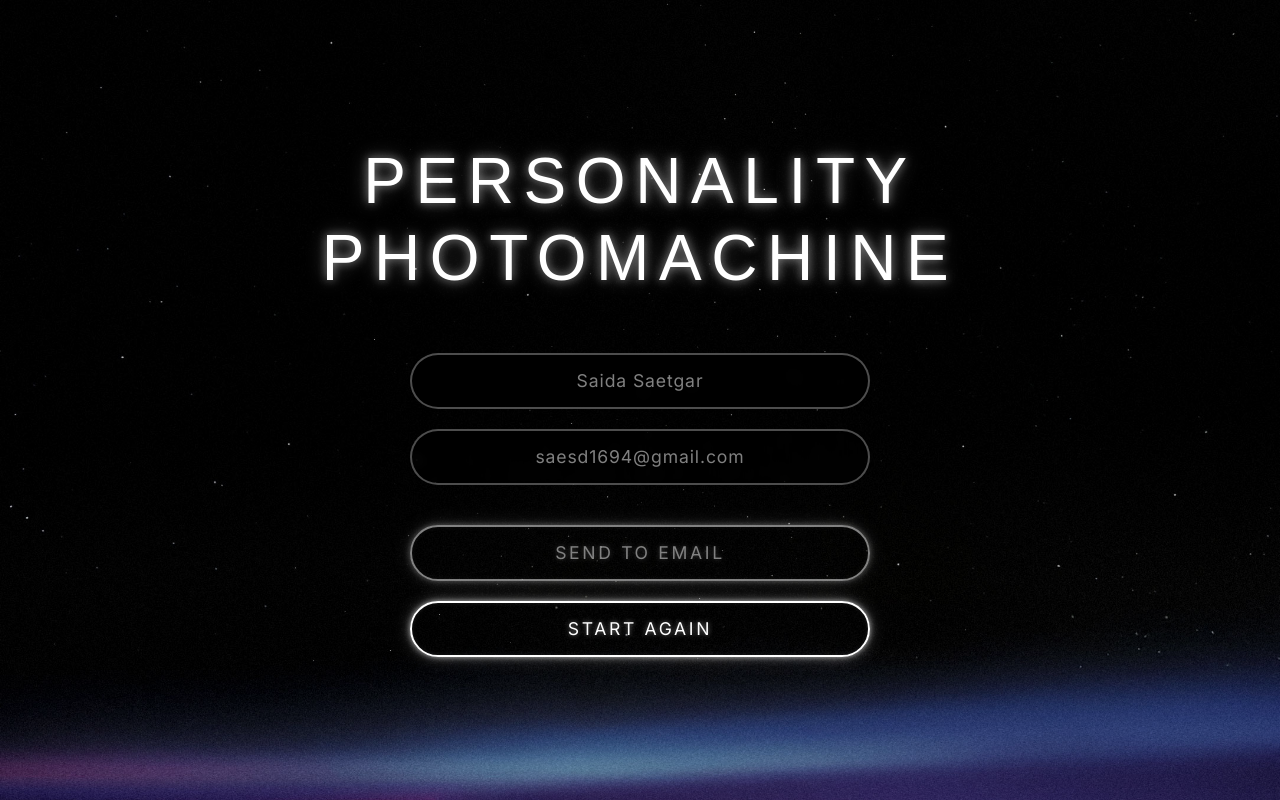
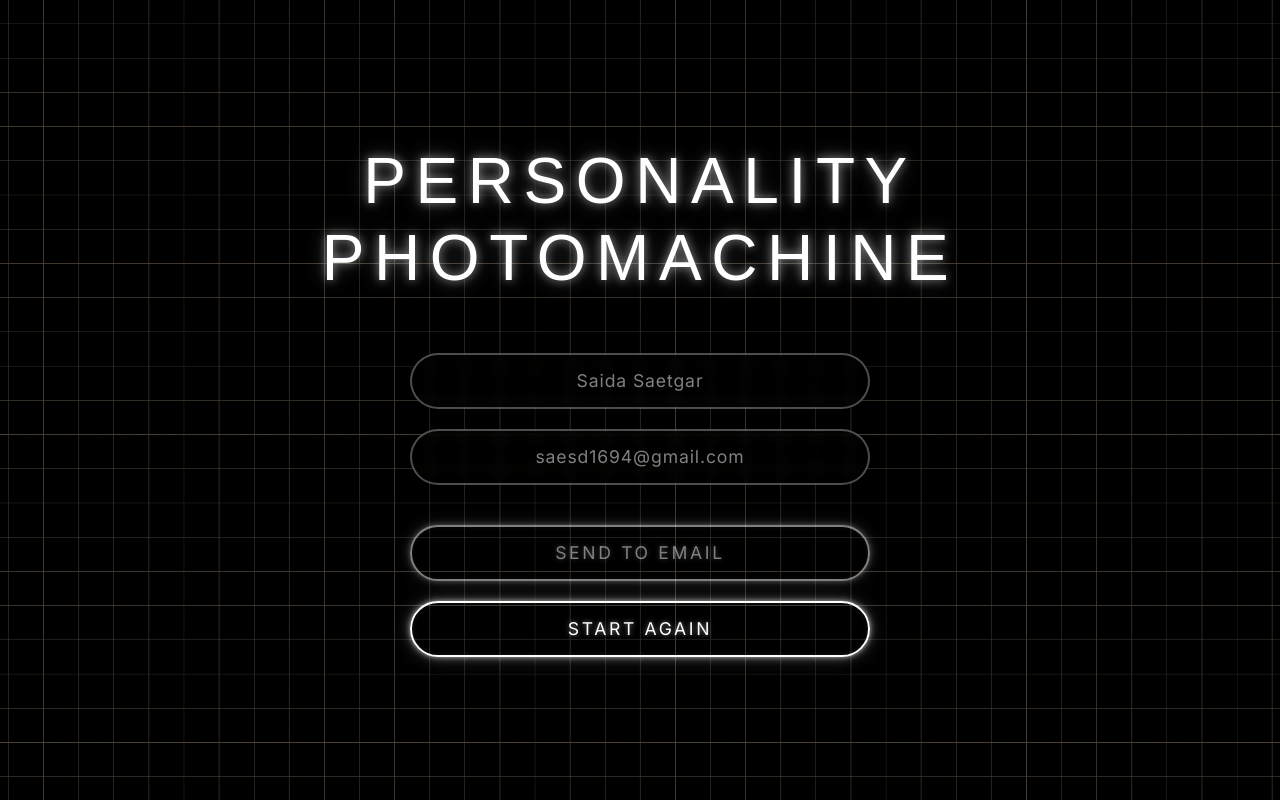
Before and after one commit to chromalink/photobooth-2, a Next.js app: page /page5-email in a window 1280 px wide. Built offline with nearby package versions, Linux system fonts and the light colour scheme; no server answers; a web font is replaced by a local one.

Commit message:
Update all remaining modified files in the photobooth application

```diff
--- a/src/app/layout.tsx
+++ b/src/app/layout.tsx
@@ -32,7 +32,7 @@ const michroma = Michroma({
 })
 
 const b612Mono = B612_Mono({
-  weight: '400',
+  weight: ['400', '700'],
   subsets: ['latin'],
   display: 'swap',
   variable: '--font-b612-mono'
--- a/src/app/page2-orb1/page.tsx
+++ b/src/app/page2-orb1/page.tsx
@@ -78,10 +78,9 @@ export default function Orb1() {
       try {
         stream = await navigator.mediaDevices.getUserMedia({
           video: {
-            width: { ideal: 896, min: 896 },
-            height: { ideal: 1152, min: 1152 },
             facingMode: 'user',
-            aspectRatio: { ideal: 896/1152, min: 896/1152 }
+            width: { ideal: 896 },
+            height: { ideal: 1152 }
           }
         });
         console.log('Camera access granted:', stream.getVideoTracks()[0].label);
--- a/src/app/page5-email/page.tsx
+++ b/src/app/page5-email/page.tsx
@@ -116,7 +116,7 @@ export default function EmailPage() {
         .background {
           position: absolute;
           inset: 0;
-          background-image: url('/optimized_star_backgound.jpg');
+          background-image: url('/grid_2.jpg');
           background-position: center;
           background-size: cover;
           opacity: 0.8;
--- a/src/app/page6-results/page.tsx
+++ b/src/app/page6-results/page.tsx
@@ -76,7 +76,7 @@ export default function Results() {
         .background {
           position: fixed;
           inset: 0;
-          background-image: url('/optimized_star_backgound.jpg');
+          background-image: url('/grid_2.jpg');
           background-position: center;
           background-size: cover;
           opacity: 0.8;
```
